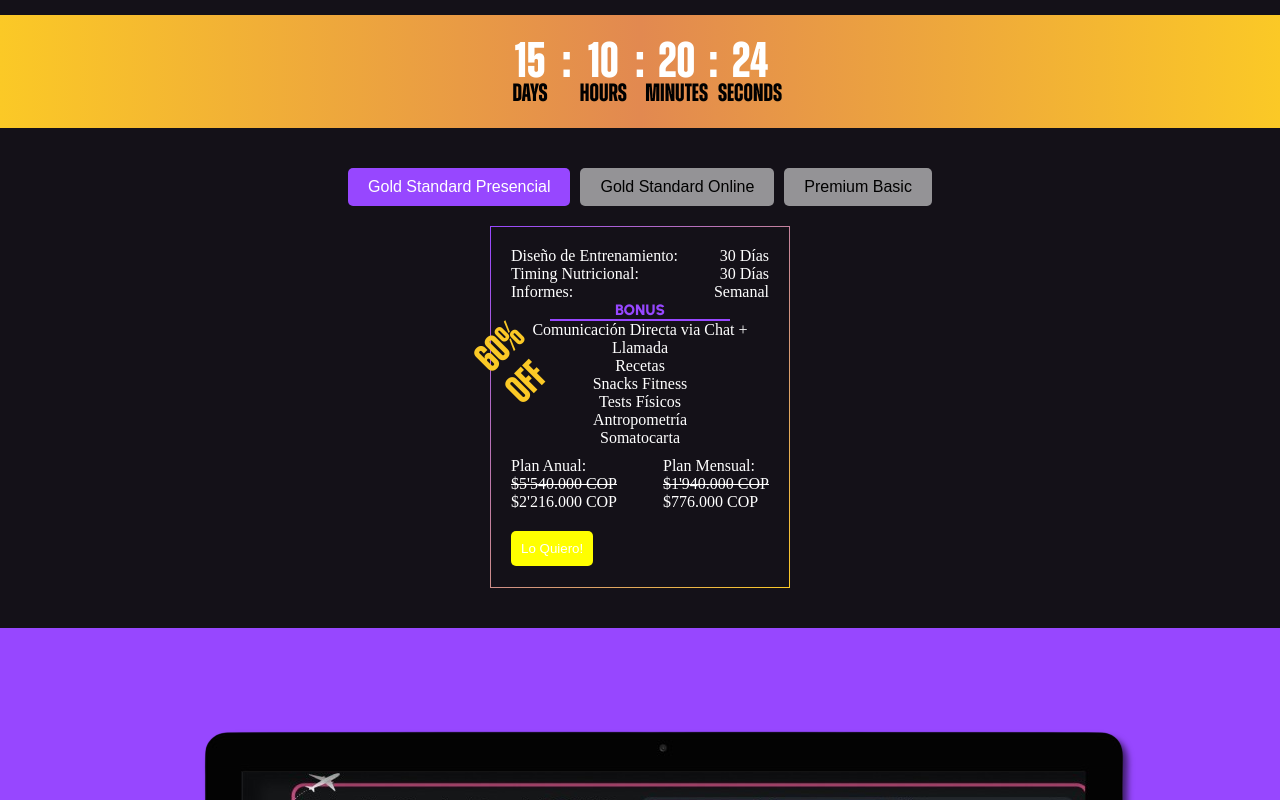
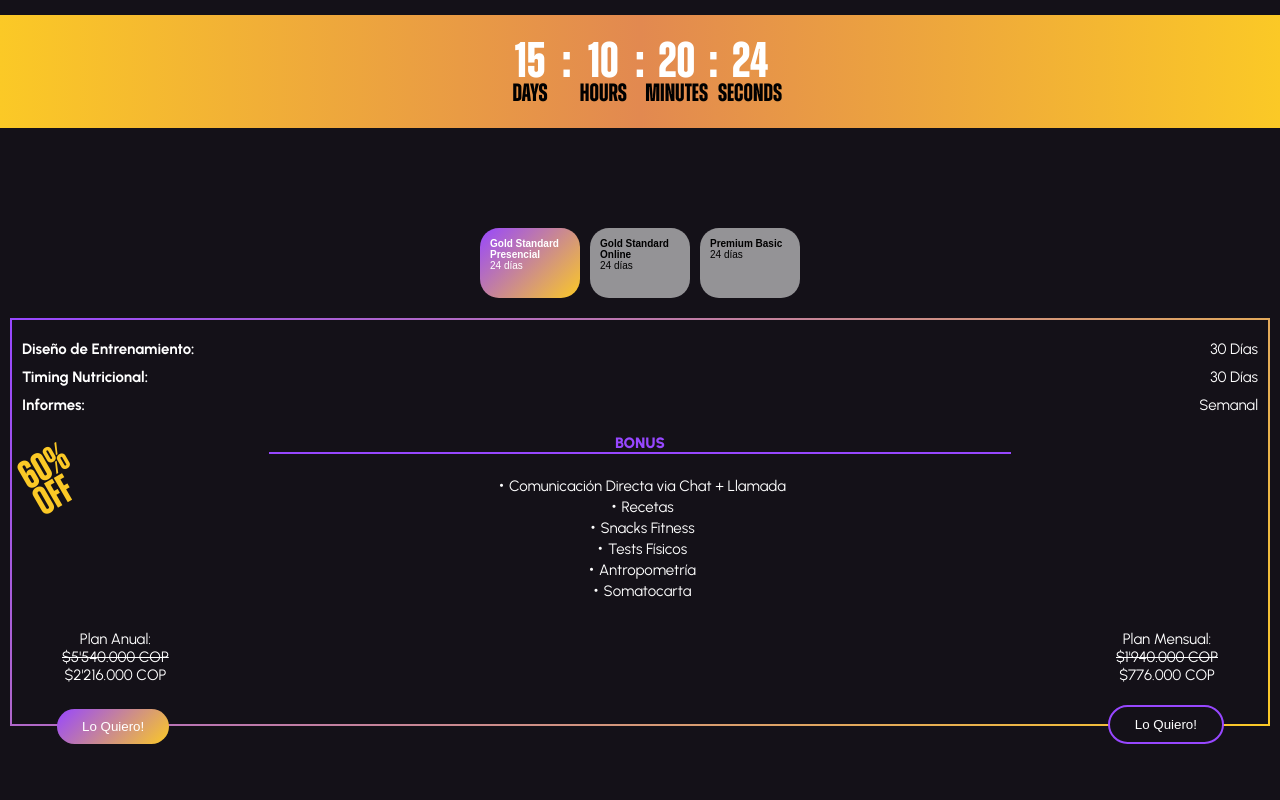
Before and after one commit to Jeissoncar97/coachlbm, a React (Vite) app: page / in a window 1280 px wide. Shown: the part 1720-2520 px from the top of the page. Built offline with nearby package versions, Linux system fonts and the light colour scheme.

Commit message:
Style: plans styles

```diff
--- a/src/components/Plans.jsx
+++ b/src/components/Plans.jsx
@@ -29,6 +29,7 @@ const PlanSection = () => {
 			buttonText: "Lo Quiero!",
 			buttonColor: "yellow",
 			borderColor: "var(--gradien-GoldStandardPresencial) 1",
+			backgraundColor: "var(--gradien-GoldStandardPresencial)"
 		},
 		{
 			id: 2,
@@ -53,6 +54,7 @@ const PlanSection = () => {
 			buttonText: "Lo Quiero!",
 			buttonColor: "blue",
 			borderColor: "var(--gradient-GoldStandardOnline) 1",
+			backgraundColor: "var(--gradient-GoldStandardOnline)"
 
 		},
 		{
@@ -74,6 +76,7 @@ const PlanSection = () => {
 			buttonText: "Lo Quiero!",
 			buttonColor: "purple",
 			borderColor: "var(--gradient-PremiumBasic) 1",
+			backgraundColor: "var(--gradient-PremiumBasic)"
 		},
 	];
 
@@ -87,25 +90,31 @@ const PlanSection = () => {
 						key={index}
 						onClick={() => setSelectedPlan(plan)}
 						className={
-							selectedPlan.id === plan.id ? "active-plan" : ""
+							selectedPlan.id === plan.id
+							 ? "active-plan" : ""
 						}
+						style={
+							selectedPlan.id === plan.id
+							  ? { background: selectedPlan.backgraundColor } // Estilo en línea cuando está activo
+							  : {}
+						  }
 					>
-						{plan.name}
+						<p className="plan-option-title">{plan.name}</p><p>24 días</p>
 					</button>
 				))}
 			</div>
 
 			<div className="plan-details" style={{ borderImage: selectedPlan.borderColor }}>
 				<p className="discount-percentage">{selectedPlan.discount}</p>
-				<div className="training">
+				<div className="training plan-inf">
 					<p>{selectedPlan.training1}</p>
 					<p>{selectedPlan.training2}</p>
 				</div>
-				<div className="nutrition">
+				<div className="nutrition plan-inf">
 					<p>{selectedPlan.nutrition1}</p>
 					<p>{selectedPlan.nutrition2}</p>
 				</div>
-				<div className="reports">
+				<div className="reports plan-inf">
 					<p>{selectedPlan.reports1}</p>
 					<p>{selectedPlan.reports2}</p>
 				</div>
@@ -114,7 +123,7 @@ const PlanSection = () => {
 					<div className="line_separation"></div>
 					<ul>
 						{selectedPlan.bonus.map((item, i) => (
-							<li key={i}>{item}</li>
+							<li key={i}>・{item}</li>
 						))}
 					</ul>
 				</div>
@@ -146,8 +155,13 @@ const PlanSection = () => {
 					</div>
 				</div>
 				<button
-					style={{ backgroundColor: selectedPlan.buttonColor }}
-					className="plan-button"
+					className="plan-button1"
+					style={{background: selectedPlan.backgraundColor}}
+				>
+					{selectedPlan.buttonText}
+				</button>
+				<button
+					className="plan-button2"
 				>
 					{selectedPlan.buttonText}
 				</button>
--- a/src/styles/faqs.css
+++ b/src/styles/faqs.css
@@ -51,9 +51,7 @@
 	transition: transform 0.3s ease;
 	filter: drop-shadow(2px 2px 3px rgba(0, 0, 0, 0.564));
 }
-.faq details[open]{
-	border: 1px solid var(--white);
-}
+
 
 .faq details[open] summary::after {
 	transform: rotate(90deg);
--- a/src/styles/plans.css
+++ b/src/styles/plans.css
@@ -1,5 +1,5 @@
 .plan-section {
-    padding: 40px;
+    padding: 100px 10px 200px;
 	display: flex;
 	flex-direction: column;
 	align-items: center;
@@ -11,29 +11,42 @@
 	gap: 10px;
 	margin-bottom: 20px;
 }
-
+.plan-options .plan-option-title{
+	font-weight: 700;
+}
 .plan-options button {
-	padding: 10px 20px;
-	font-size: 16px;
+	text-align: start;
+	display: flex;
+	flex-direction: column;
+	align-items: start;
+	justify-content: start;
+	padding: 10px 10px;
+	width: 100px;
+	height: 70px;
+	font-size: 10px;
 	border: none;
 	cursor: pointer;
 	background-color: var(--gray);
-	border-radius: 5px;
+	border-radius: 19px;
 }
-
+.plan-options button p{
+	display: flex;
+	align-items: start;
+	justify-content: start;
+}
 .plan-options button.active-plan {
-	background-color: var(--primary-color);
 	color: white;
 }
 
 .plan-details {
     color: var(--white);
-	padding: 20px;
+	padding: 10px;
 	border-radius: 10px;
-    height: 362px;
-    border: 1px solid  ; /* Define el grosor del borde */
+	width: 100%;
+    border: 2px solid  ; /* Define el grosor del borde */
 	position: relative;
-	width: 300px;
+	font-family: "Urbanist", sans-serif;
+	font-size: 15px;
 }
 .plan-details .training{
 	display: flex;
@@ -50,16 +63,18 @@
 .plan-details .line_separation{
 	height: 2px;
     background-color: var(--primary-color);
-    width: 70%;
+    width: 60%;
     border: none;
 }
 .plan-details ul{
+	padding: 20px;
 	list-style: none;
 }
 .plan-details h2 {
 	margin-bottom: 10px;
 }
 .plan-details .bonus{
+	margin-top: 20px;
 	text-align: center;
     display: flex;
     justify-content: center;
@@ -67,28 +82,53 @@
     align-items: center;
 }
 .plan-details .discount-percentage{
+	line-height: 30px;
 	position: absolute;
 	width: 50px;
 	font-size: 40px;
-	left: 0;
-	bottom: 50%;
+	left: 15px;
+	top: 130px;
 	color: var(--yelow);
 	font-family: "Zuume";
-	transform: rotate(-45deg);
+	transform: rotate(-30deg);
 }
+.plan-details .plan-inf{
+	margin: 10px 0;
+}
+.plan-inf p:first-of-type {
+	font-weight: 700;
+  }
 .plan-prices {
-	margin-top: 10px;
+	margin: 10px 40px 30px;
 	display: flex;
 	justify-content: space-between;
+}
+.plan-prices div{
+	text-align: center;
 }
 .plan-prices .discount{
 	text-decoration: line-through;
 }
-.plan-button {
+.plan-button1 {
+	position: absolute;
+	bottom: -20px;
+	left: 45px;
 	margin-top: 20px;
-	padding: 10px;
+	padding: 10px 25px;
 	color: white;
 	border: none;
-	border-radius: 5px;
+	border-radius: 20px;
 	cursor: pointer;
 }
+.plan-button2 {
+	position: absolute;
+	right: 44px;
+	bottom: -20px;
+	background-color: var(--general-background);
+	margin-top: 20px;
+	padding: 10px 25px;
+	color: white;
+	border: 2px solid var(--primary-color);
+	border-radius: 20px;
+	cursor: pointer;
+}
```
